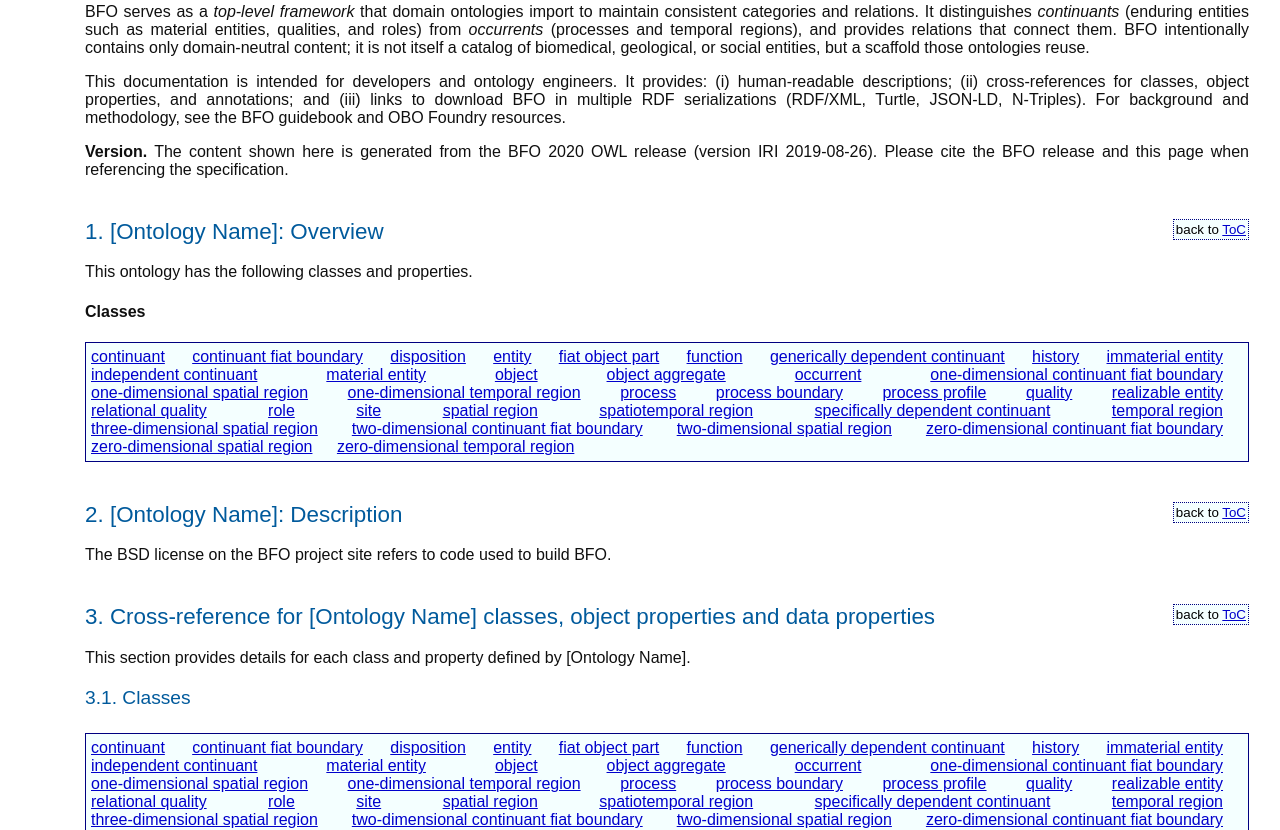
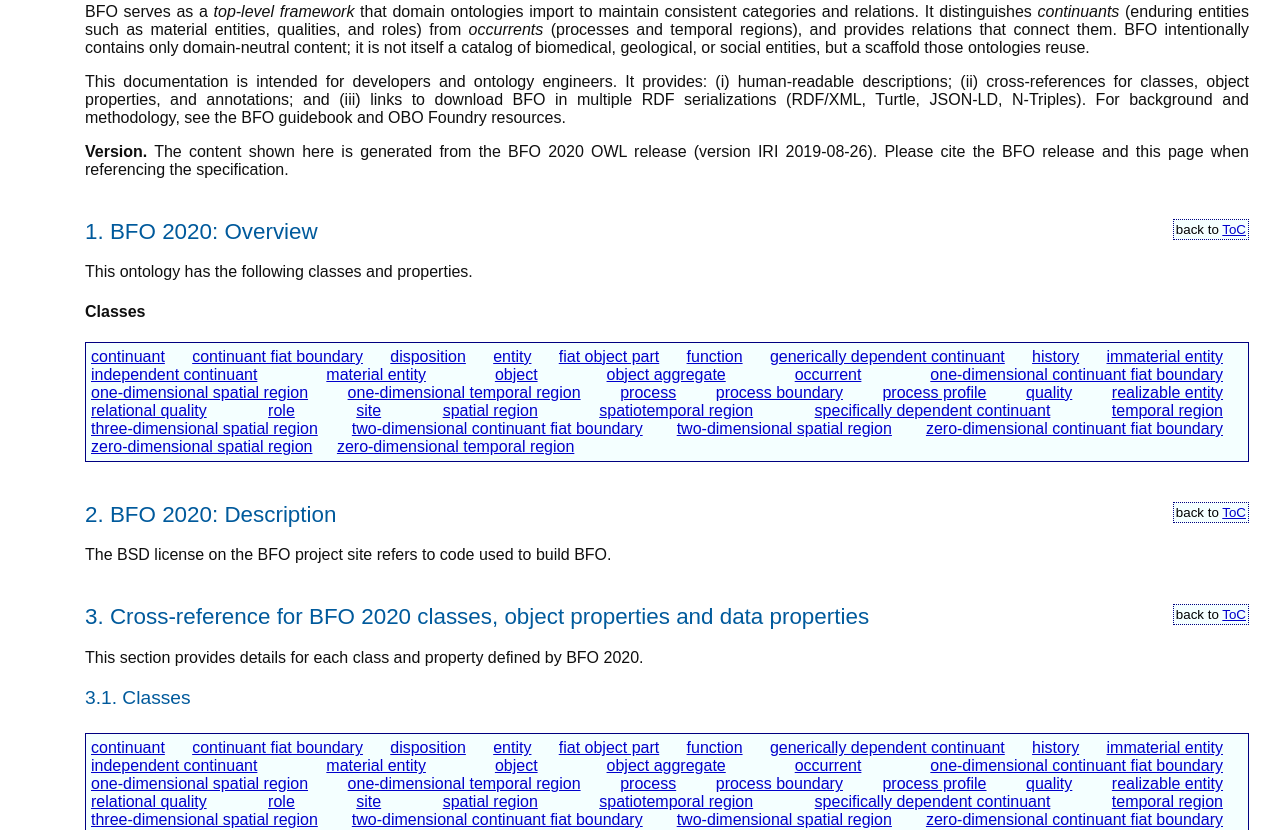
Before and after one commit to tinazunner/bfo-2020-docs, a plain HTML site: page bfo-2020/index-en.html in a window 1280 px wide. Shown: the part 2373-3203 px from the top of the page. Drawn offline with Linux system fonts and the light colour scheme.

Commit message:
Replace [Ontology Name] with BFO 2020 and set page title

```diff
--- a/bfo-2020/sections/crossref-en.html
+++ b/bfo-2020/sections/crossref-en.html
@@ -1,5 +1,5 @@
-<h2 id="crossreference" class="list">Cross-reference for [Ontology Name] classes, object properties and data properties <span class="backlink"> back to <a href="#toc">ToC</a></span></h2>
-This section provides details for each class and property defined by [Ontology Name].
+<h2 id="crossreference" class="list">Cross-reference for BFO 2020 classes, object properties and data properties <span class="backlink"> back to <a href="#toc">ToC</a></span></h2>
+This section provides details for each class and property defined by BFO 2020.
 <div xmlns:widoco="https://w3id.org/widoco/vocab#" xmlns:xsi="http://www.w3.org/2001/XMLSchema-instance" id="classes">
  <h3 id="classes-headline" class="list">Classes</h3>
  <ul class="hlist">
--- a/bfo-2020/sections/description-en.html
+++ b/bfo-2020/sections/description-en.html
@@ -1,3 +1,3 @@
-<h2 id="desc" class="list">[Ontology Name]: Description <span class="backlink"> back to <a href="#toc">ToC</a></span></h2>
+<h2 id="desc" class="list">BFO 2020: Description <span class="backlink"> back to <a href="#toc">ToC</a></span></h2>
 
 <span class="markdown">The BSD license on the BFO project site refers to code used to build BFO.</span>
--- a/bfo-2020/sections/overview-en.html
+++ b/bfo-2020/sections/overview-en.html
@@ -1,4 +1,4 @@
-<h2 id="overv" class="list">[Ontology Name]: Overview <span class="backlink"> back to <a href="#toc">ToC</a></span></h2>
+<h2 id="overv" class="list">BFO 2020: Overview <span class="backlink"> back to <a href="#toc">ToC</a></span></h2>
 <span class="markdown">
 This ontology has the following classes and properties.</span>
 <h4>Classes</h4>
```
Also changed, not shown: 1 other file.
